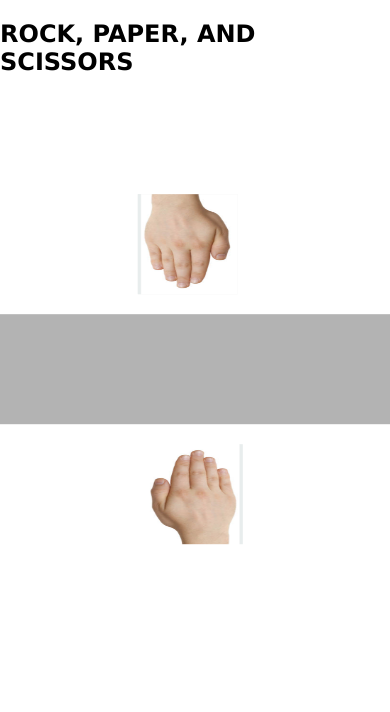
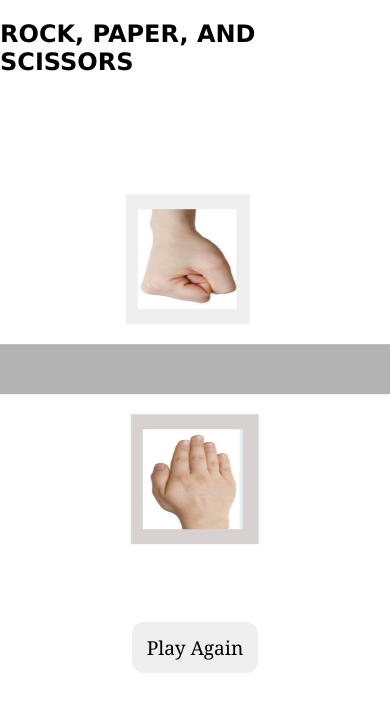
Before and after one commit to sulaimanadamu/odins-project, a plain HTML site: page Rock-paper-scissor/index.html in a window 390 px wide. Both pictures are taken after a click on the element 194 px from the left and 244 px from the top of the page. Shown: the top 712 px of the page. Drawn offline with Linux system fonts and the light colour scheme.

Commit message:
Added a play again button To allow users to keep playing till they are satisfied. added a function to make generate user possible buttons by dom manipulation the play again button uses the function to reload the buttons unto the page to avoid full reload which will lead to lost of game scores.

```diff
--- a/Rock-paper-scissor/index.html
+++ b/Rock-paper-scissor/index.html
@@ -10,11 +10,9 @@
 <body>
     <main>
         <h1>ROCK, PAPER, AND SCISSORS</h1>
-        <section>
+        <section id="game-board">
             <div id="btns">
-                <button id="ROCK"><img src="./images/rock.png" height="100" width="100" alt="Rock" data-represent="ROCK"></button>
-                <button id="PAPER"><img src="./images/paper.png" height="100" width="100" alt="Paper" data-represent="PAPER"></button>
-                <button id="SCISSORS"><img src="./images/scissors.png" height="100" width="100" alt="Scissors" data-represent="SCISSORS"></button>
+
             </div>
 
             <div id="dialog-box"></div>
@@ -22,6 +20,9 @@
                 <img src="" alt="" height="100" width="100" id="computerChoiceimg">
             </span>
         </section>
+        <section>
+            <button id="play">Play Again</button>
+        </section>
     </main>
     <script src="script.js"></script>
 </body>
--- a/Rock-paper-scissor/script.js
+++ b/Rock-paper-scissor/script.js
@@ -2,32 +2,50 @@ const options = [{"SCISSORS": './images/scissors.png'}, {"ROCK":'./images/rock.p
 const computerChoiceImg = document.querySelector('#computerChoiceimg')
 const dialogBox = document.querySelector('#dialog-box')
 const btns = document.querySelector('#btns')
+const play = document.querySelector('#play')
+let havePlayedGame = false
 let humanChoice = ''
+let humanScore = 0
+let computerScore = 0
 let [computerChoice, imageSrc] = Object.entries(options[getRandomInt(options.length)])[0]
-
-console.log(dialogBox.style.height)
-
-
 
 //set random image for computer before the spin.
 computerChoiceImg.src = imageSrc
 
-btns.addEventListener('click', getHumanChoice)
+//generate Dom using js
+function populate(){
+    for (myObject of options){
+        const button = document.createElement('button')
+        const image = document.createElement('img')
+        let [id, link] = Object.entries(myObject)[0]
+        image.src = link
+        image.alt = id
+        image.setAttribute("data-represent", id)
+        image.setAttribute("height", 100)
+        image.setAttribute("width", 100)
+        button.setAttribute("id", id)
+        button.appendChild(image)
+        btns.appendChild(button)
+    }
+    btns.addEventListener('click', getHumanChoice)
+}
+
+populate()
 
 function getHumanChoice(e){
     humanChoice = e.target.getAttribute('data-represent')
     btns.removeEventListener('click', getHumanChoice)
     removeUnselectedSigns(e.target.parentNode, this)
     spin()
+    havePlayedGame = true
 }
 
 function removeUnselectedSigns(selected, element){
-    element.textContent = ''
+    element.textContent = null
     element.appendChild(selected)
 }
 
 function spin(){
-    console.log("started spin")
     const intervalId = setInterval(getComputerChoice, 500)
     setTimeout(() => {
     clearInterval(intervalId);
@@ -42,24 +60,14 @@ function getComputerChoice(){
         computerChoice = computerChoiceimg
 }
 
-
-
-
-
-let humanScore = 0
-let computerScore = 0
-let error = 0
-
-
-
 function getRandomInt(max){
     return Math.floor(Math.random() * max)
 }
 
-
+//computation logic
 function playRound(humanChoice, computerChoice, displayDomElement){
     let comments = document.createElement('h1')
-    let scoreBoard = document.createElement('h2')
+    let scoreBoard = document.createElement('h1')
 
     if(humanChoice === computerChoice){
        comments.textContent = "Wow, its a tie"
@@ -103,19 +111,17 @@ function playRound(humanChoice, computerChoice, displayDomElement){
     displayStyle.textAlign = 'center'
     displayStyle.fontSize = '0.8rem'
     displayStyle.fontFamily
-
 }
 
 
-// allow us to repeat playing of the game.
-// function playGame(){
-//         // computerChoice = getComputerChoice(options.length)
-//         // humanChoice = getHumanChoice()
+play.addEventListener('click', repopulate)
 
-//         console.log("+++++++++++++++++++++++++++++++++++++++++++++++++++++++++++++")
-//         playRound(humanChoice, computerChoice)
-//         console.log("Computer: ", computerScore,"     ", "Your Score: ", humanScore)
-//         console.log("+++++++++++++++++++++++++++++++++++++++++++++++++++++++++++++")
-// }
-
-// playGame()
+function repopulate(){
+    if(havePlayedGame){
+    btns.textContent = null
+    populate()
+    dialogBox.textContent = null
+    console.log(btns)
+    havePlayedGame = false
+    }
+}
--- a/Rock-paper-scissor/style.css
+++ b/Rock-paper-scissor/style.css
@@ -2,8 +2,12 @@
     margin: 0;
     padding: 0;
     box-sizing: border-box;
+    scroll-behavior:smooth;
 }
 
+body{
+    scroll-behavior: auto;
+}
 section{
     display: flex;
     align-items: center;
@@ -20,13 +24,13 @@ h1{
 
 }
 
-button img{
+#btns button img{
     display: block;
     object-fit:fit;
     rotate: 270deg;
 }
 
-button{
+#btns button{
     margin-bottom: 15px;
     outline: none;
     border: none;
@@ -45,16 +49,29 @@ button{
 }
 
 span {
-
-    display: inline-block;
+   background-color: rgb(216, 209, 209);
 }
 
 #computerChoiceimg{
     rotate: 90deg;
 }
 
+section button, span{
+    border: none;
+    display: inline-block;
+    padding: 12px 15px;
+
+}
+
+#play{
+    font-family: Cambria, Cochin, Georgia, Times, 'Times New Roman', serif;
+    font-size: 1.2rem;
+    border-radius: 12px;
+    margin: 1.2rem 12px;
+}
+
 @media screen  and (max-width: 725px){
-    section{
+    #game-board{
         rotate: 270deg;
     }
     #dialog-box{
```
